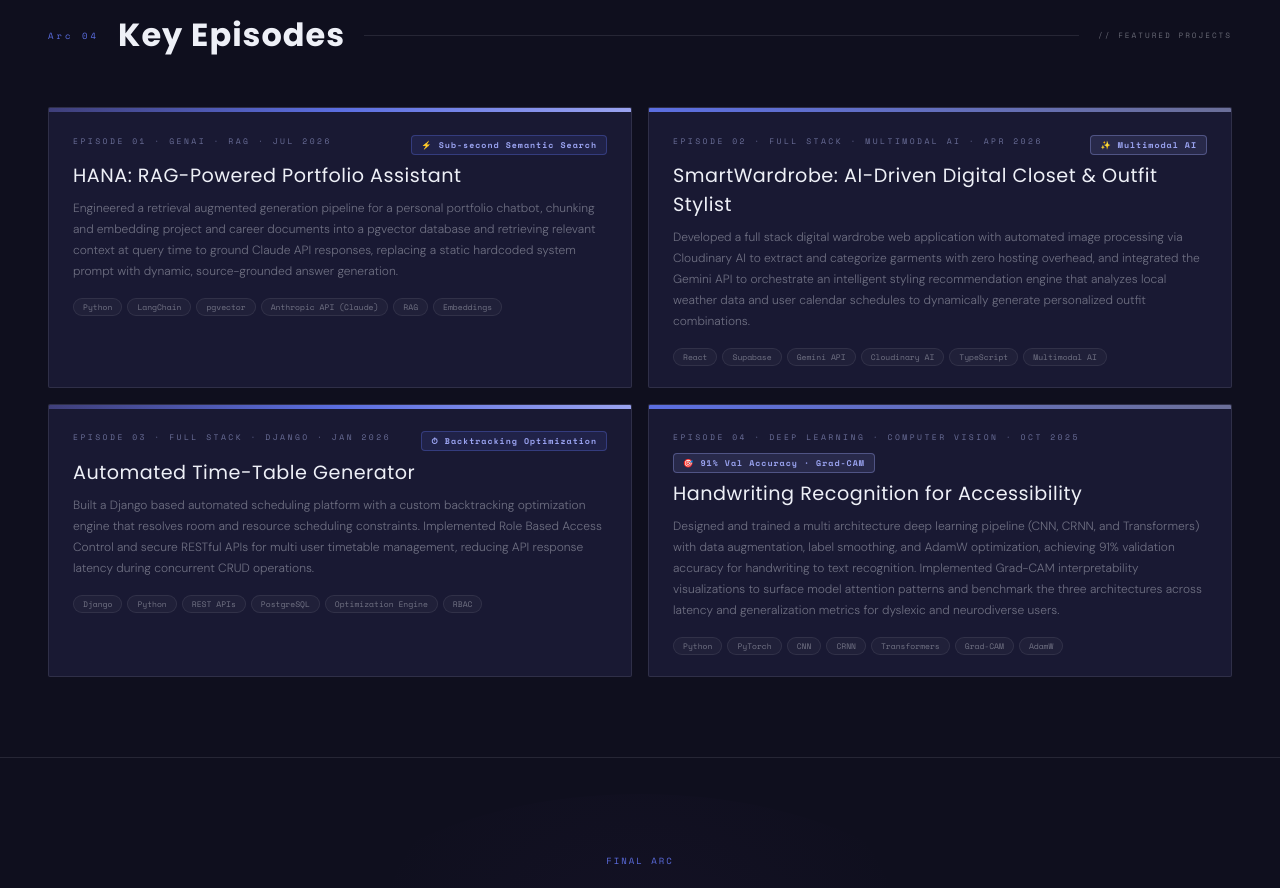
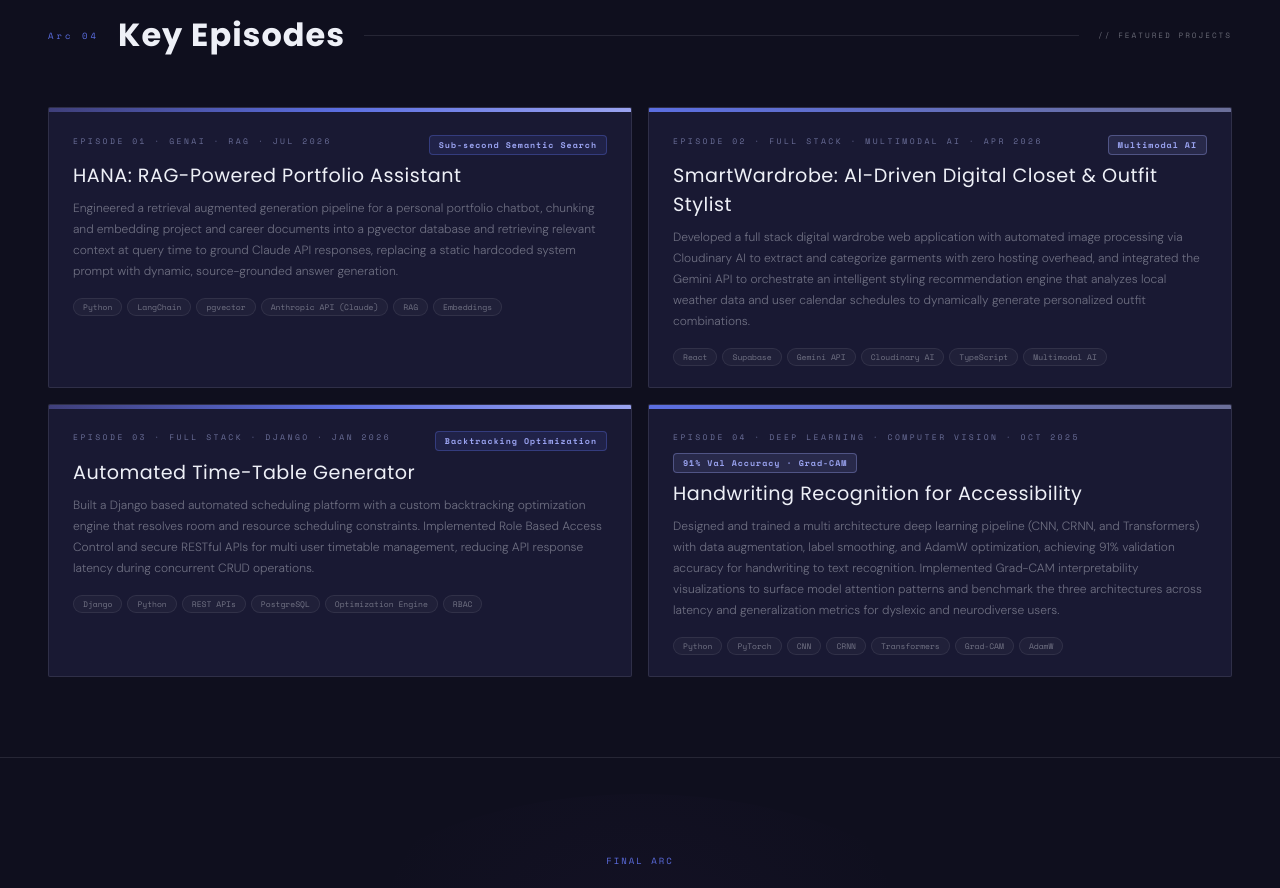
Before and after one commit to piercetheshar/Portfolio, a website: page index.html in a window 1280 px wide. Shown: the part 4100-4988 px from the top of the page. Drawn offline with nearby package versions, Linux system fonts and the light colour scheme.

Commit message:
Remove emojis from project impact badges

```diff
--- a/index.html
+++ b/index.html
@@ -1926,7 +1926,7 @@
         <div class="proj-body">
           <div class="proj-header-row">
             <div class="proj-ep">Episode 01 · GenAI · RAG · Jul 2026</div>
-            <span class="proj-badge">⚡ Sub-second Semantic Search</span>
+            <span class="proj-badge">Sub-second Semantic Search</span>
           </div>
           <div class="proj-name">HANA: RAG-Powered Portfolio Assistant</div>
           <div class="proj-desc">
@@ -1944,7 +1944,7 @@
         <div class="proj-body">
           <div class="proj-header-row">
             <div class="proj-ep">Episode 02 · Full Stack · Multimodal AI · Apr 2026</div>
-            <span class="proj-badge alt">✨ Multimodal AI</span>
+            <span class="proj-badge alt">Multimodal AI</span>
           </div>
           <div class="proj-name">SmartWardrobe: AI-Driven Digital Closet & Outfit Stylist</div>
           <div class="proj-desc">
@@ -1962,7 +1962,7 @@
         <div class="proj-body">
           <div class="proj-header-row">
             <div class="proj-ep">Episode 03 · Full Stack · Django · Jan 2026</div>
-            <span class="proj-badge">⏱ Backtracking Optimization</span>
+            <span class="proj-badge">Backtracking Optimization</span>
           </div>
           <div class="proj-name">Automated Time-Table Generator</div>
           <div class="proj-desc">
@@ -1980,7 +1980,7 @@
         <div class="proj-body">
           <div class="proj-header-row">
             <div class="proj-ep">Episode 04 · Deep Learning · Computer Vision · Oct 2025</div>
-            <span class="proj-badge alt">🎯 91% Val Accuracy · Grad-CAM</span>
+            <span class="proj-badge alt">91% Val Accuracy · Grad-CAM</span>
           </div>
           <div class="proj-name">Handwriting Recognition for Accessibility</div>
           <div class="proj-desc">
```
Also changed, not shown: portfolio_mockup.html (+4 -4 lines), sharvari_portfolio.html (+4 -4 lines).
